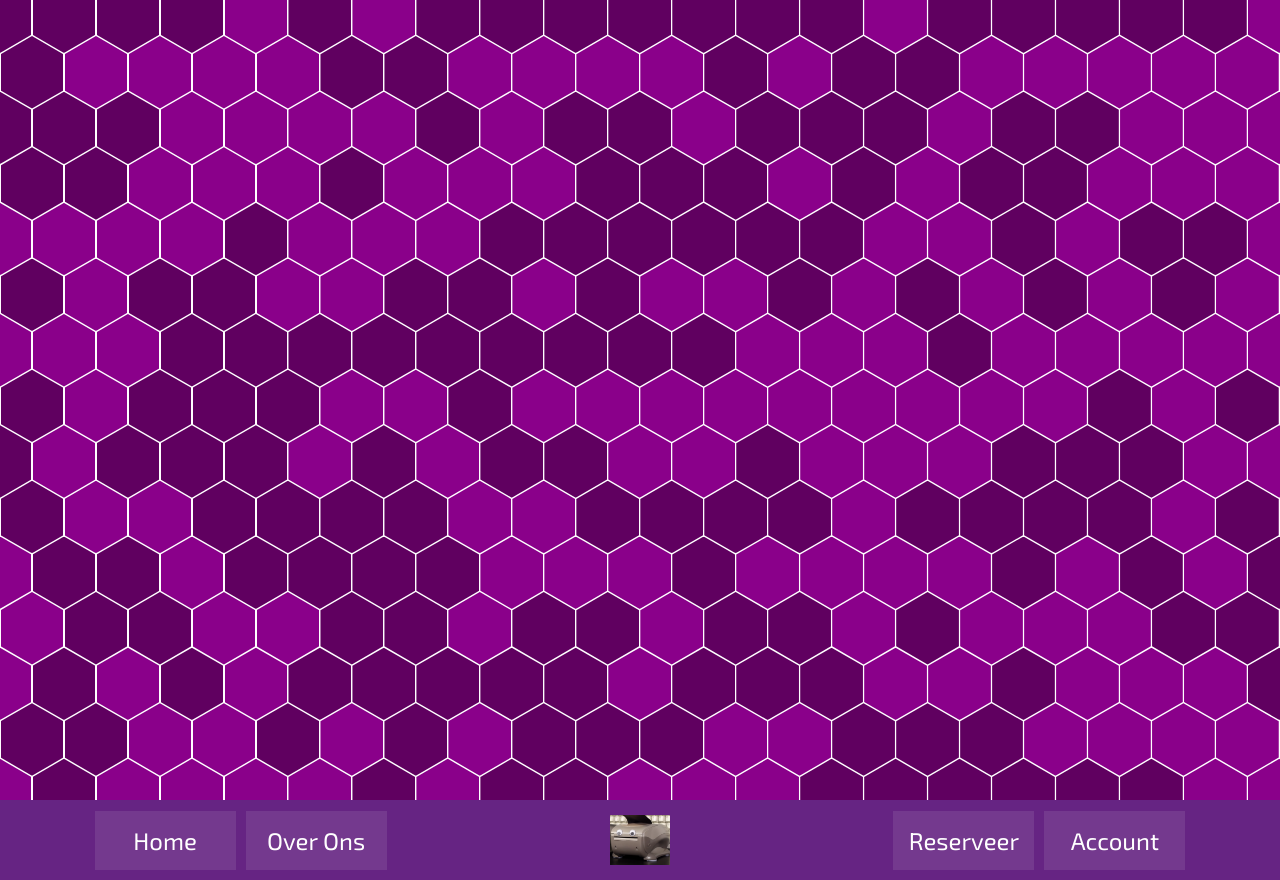
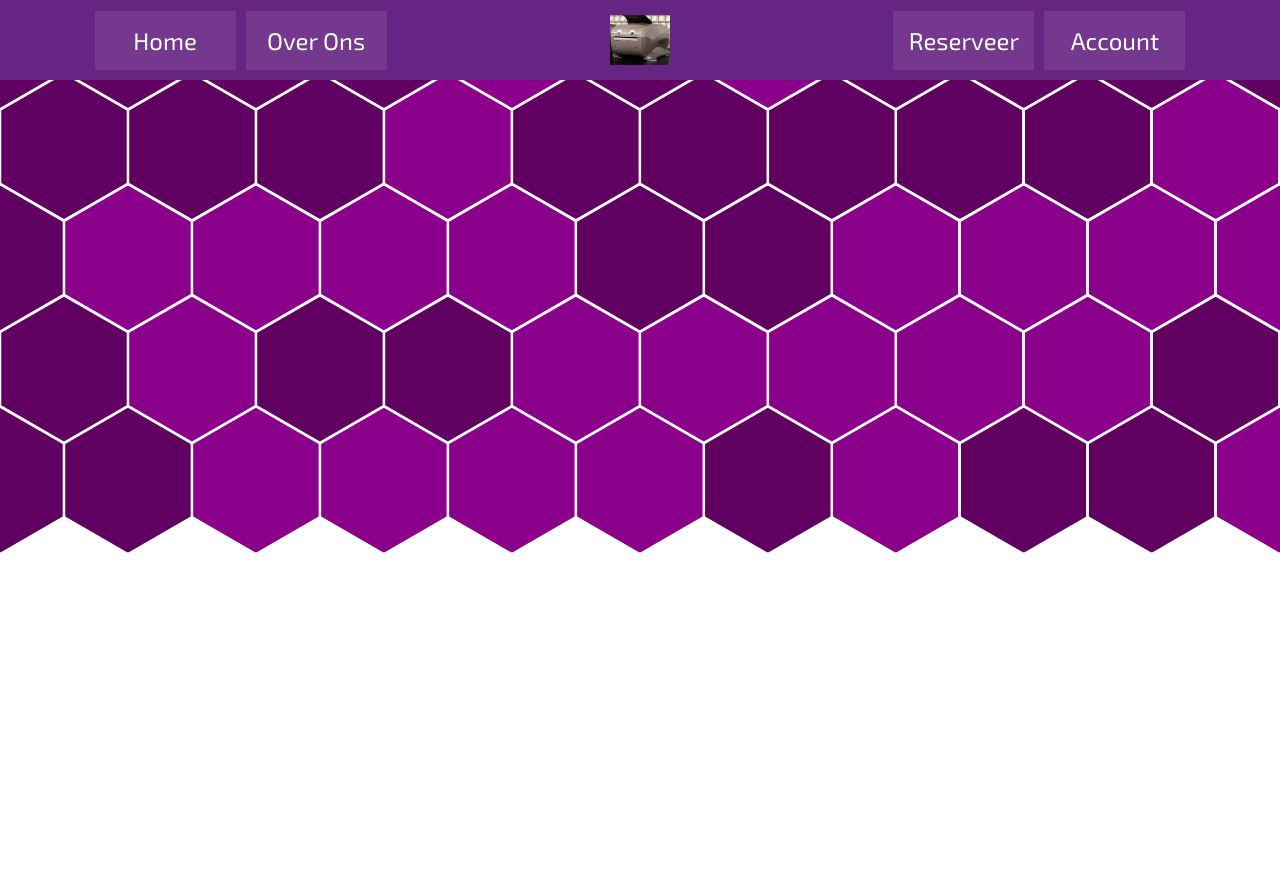
Before and after one commit to AstralPlays/boekingtechlab, an Angular app in the folder src/Angular-UI/: page / in a window 1280 px wide. After the commit the page ends 800 px from the top, so only its background shows below. Built offline with nearby package versions, Linux system fonts and the light colour scheme.

Commit message:
PO-feedback toepassen

```diff
--- a/src/Angular-UI/src/app/components/background/background.component.scss
+++ b/src/Angular-UI/src/app/components/background/background.component.scss
@@ -1,5 +1,5 @@
 .outerContainer {
-	--numOfElemPerRow: 20;
+	--numOfElemPerRow: 10;
 	--size: calc(100vw / var(--numOfElemPerRow) - var(--margin) * 2);
 	--margin: calc(100vw / var(--numOfElemPerRow) * 0.01);
 	--f: calc(1.732 * var(--size) + 4 * var(--margin) - 1px);
@@ -11,6 +11,9 @@
 	overflow: hidden;
 	filter: brightness(0.75);
 	height: 100vh;
+	position: absolute;
+	width: 100%;
+	z-index: -999;
 }
 
 .innerContainer {
@@ -45,7 +48,7 @@
 
 @media (max-width: 1024px) {
 	.outerContainer {
-		--numOfElemPerRow: 10;
+		--numOfElemPerRow: 7;
 	}
 }
 
--- a/src/Angular-UI/src/app/components/background/background.component.ts
+++ b/src/Angular-UI/src/app/components/background/background.component.ts
@@ -7,8 +7,8 @@ import { Component, OnInit } from '@angular/core';
 })
 
 export class BackgroundComponent implements OnInit {
-	public numOfRows: number = 20;
-	public numOfElemPerRow: number = 20;
+	public numOfElemPerRow: number = 10;
+	public numOfRows: number = 5;
 	public marginOfElem: number = window.innerWidth / this.numOfElemPerRow * 0.025;
 	public numOfElem?: Array<null>;
 
@@ -16,7 +16,7 @@ export class BackgroundComponent implements OnInit {
 
 	ngOnInit(): void {
 		if (window.matchMedia("(max-width: 1024px)").matches) {
-			this.numOfElemPerRow = 10;
+			this.numOfElemPerRow = 7;
 			this.numOfRows = 15;
 		}
 
```
